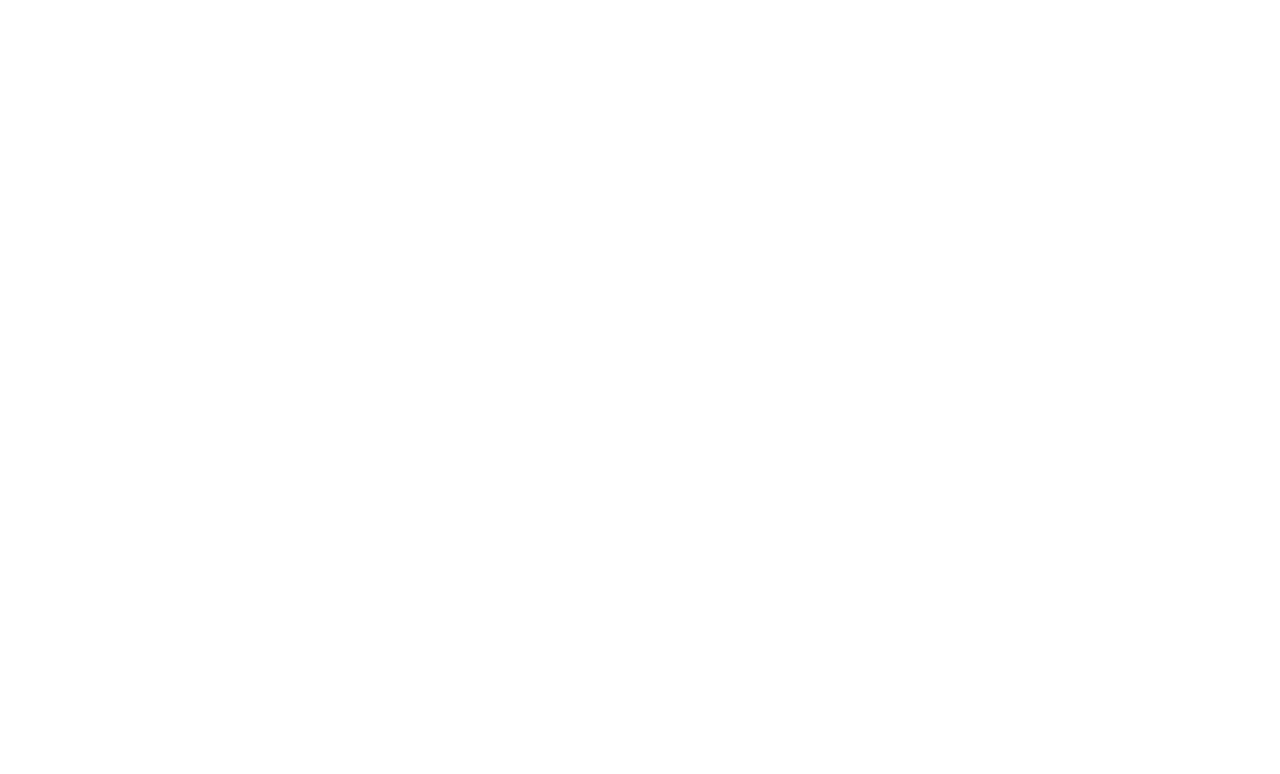
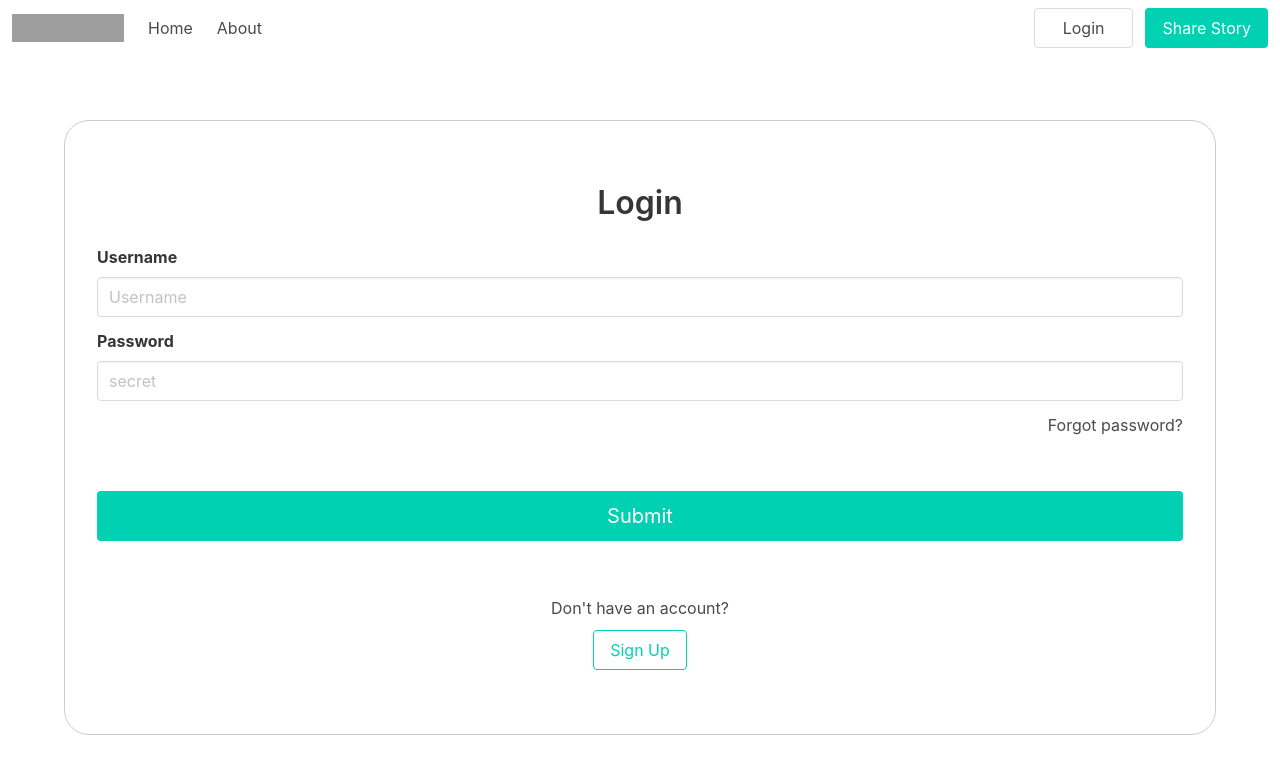
Before and after one commit to digitalinteraction/in-her-shoes-webapp, a Vue app: page /auth in a window 1280 px wide. Shown: the top 774 px of the page. Built offline with nearby package versions, Linux system fonts and the light colour scheme; grey boxes are pictures that could not be loaded.

Commit message:
:sparkles: Adding login and sign up forms

```diff
--- a/src/App.vue
+++ b/src/App.vue
@@ -1,8 +1,20 @@
 <template>
   <div id="app">
+    <Navbar></Navbar>
     <router-view/>
   </div>
 </template>
+
+<script>
+import Navbar from "@/components/Navbar";
+
+export default {
+  name: "App",
+  components: {
+    Navbar
+  }
+};
+</script>
 
 <style lang="scss">
 #app {
--- a/src/components/Navbar.vue
+++ b/src/components/Navbar.vue
@@ -22,9 +22,7 @@
                     <div class="field is-grouped">
                         <p class="control">
                             <a class="button" v-if="!isLoggedIn">
-                                <span>
-                                Login
-                              </span>
+                              <router-link to="/auth" class="navbar-item">Login</router-link>
                             </a>
                             <a class="button" v-else @click="logout">
                                 <span>
--- a/src/components/auth/Login.vue
+++ b/src/components/auth/Login.vue
@@ -1,6 +1,5 @@
 <template>
     <div class="login">
-        <div class="container">
         <div class="field">
             <label class="label">Username</label>
             <div class="control">
@@ -15,9 +14,12 @@
             </div>
         </div>
 
+        <p class="has-text-right">
+          Forgot password?
+        </p>
+
         <div class="control">
-                <button class="button is-primary" @click="submitForm">Submit</button>
-            </div>
+            <button class="button is-primary is-medium is-fullwidth is-bold" @click="submitForm">Submit</button>
         </div>
     </div>
 </template>
@@ -42,5 +44,9 @@
 };
 </script>
 
-<style scoped>
+<style lang="scss" scoped>
+.button {
+  margin-top: 5%;
+  margin-bottom: 5%;
+}
 </style>
--- a/src/components/auth/Register.vue
+++ b/src/components/auth/Register.vue
@@ -1,6 +1,5 @@
 <template>
     <div class="register">
-        <div class="container">
         <div class="field">
             <label class="label">Username</label>
             <div class="control">
@@ -11,20 +10,19 @@
         <div class="field">
             <label class="label">Password</label>
             <div class="control">
-                    <input class="input" type="password" placeholder="e.g. alexsmith@gmail.com" v-model="password">
+                <input class="input" type="password" placeholder="super-secret" v-model="password">
             </div>
         </div>
 
         <div class="field">
             <label class="label">Confirm Password</label>
             <div class="control">
-                    <input class="input" type="password" placeholder="e.g. alexsmith@gmail.com" v-model="confirmPassword">
+                <input class="input" type="password" placeholder="super-secret" v-model="confirmPassword">
             </div>
         </div>
 
         <div class="control">
-                <button class="button is-primary" @click="submitRegistration">Submit</button>
-            </div>
+            <button class="button is-primary is-fullwidth is-medium" @click="submitRegistration">Submit</button>
         </div>
     </div>
 </template>
@@ -59,4 +57,8 @@
 </script>
 
 <style scoped>
+.button {
+  margin-top: 5%;
+  margin-bottom: 5%;
+}
 </style>
--- a/src/router.js
+++ b/src/router.js
@@ -1,6 +1,7 @@
 import Vue from "vue";
 import Router from "vue-router";
 import Home from "./views/Home.vue";
+import Auth from "./views/Auth.vue";
 
 Vue.use(Router);
 
@@ -14,6 +15,11 @@
       component: Home
     },
     {
+      path: "/auth",
+      name: "auth",
+      component: Auth
+    },
+    {
       path: "/about",
       name: "about",
       // route level code-splitting
--- /dev/null
+++ b/src/views/Auth.vue
@@ -0,0 +1,67 @@
+<template lang="html">
+  <div class="auth">
+    <div class="container login-box">
+      <h1 class="title has-text-centered" v-if="isLoggingIn">Login</h1>
+      <h1 class="title has-text-centered" v-else>Register</h1>
+      <div class="container is-fluid">
+        <div class="login-form" v-if="isLoggingIn">
+          <Login></Login>
+          <div class="has-text-centered">
+            <p>
+              Don't have an account?
+            </p>
+            <button class="button is-primary is-outlined" @click="toggleForm">Sign Up</button>
+          </div>
+        </div>
+
+        <div class="register-form" v-else>
+          <Register></Register>
+          <div class="has-text-centered">
+            <p>
+              Have an account?
+            </p>
+            <button class="button is-primary is-outlined" @click="toggleForm">Login</button>
+          </div>
+        </div>
+      </div>
+    </div>
+  </div>
+</template>
+
+<script>
+import Login from "@/components/auth/Login.vue";
+import Register from "@/components/auth/Register.vue";
+
+export default {
+  name: "Auth",
+  components: {
+    Login,
+    Register
+  },
+  data: function() {
+    return {
+      isLoggingIn: true
+    };
+  },
+  methods: {
+    toggleForm: function() {
+      this.isLoggingIn = !this.isLoggingIn;
+    }
+  }
+};
+</script>
+
+<style lang="scss" scoped>
+.login-box {
+  background-color: #ffffff;
+  margin-top: 5%;
+  border: 1px solid #ccc;
+  padding-bottom: 5%;
+  padding-top: 5%;
+  border-radius: 25px;
+}
+
+.button {
+  margin-top: 1%;
+}
+</style>
--- a/src/views/Home.vue
+++ b/src/views/Home.vue
@@ -1,6 +1,6 @@
 <template>
   <div class="home">
-    <Navbar></Navbar>
+
     <div v-if="!isLoggedIn">
       <h2 class="is-size-2">Login</h2>
       <Login></Login>
@@ -18,7 +18,7 @@
 // @ is an alias to /src
 import Login from "@/components/auth/Login.vue";
 import Register from "@/components/auth/Register.vue";
-import Navbar from "@/components/Navbar";
+
 import Title from "@/components/Title.vue";
 
 export default {
@@ -26,7 +26,6 @@
   components: {
     Login,
     Register,
-    Navbar,
     Title
   },
   computed: {
```
Lines whose indentation alone changed are shown as unchanged.
